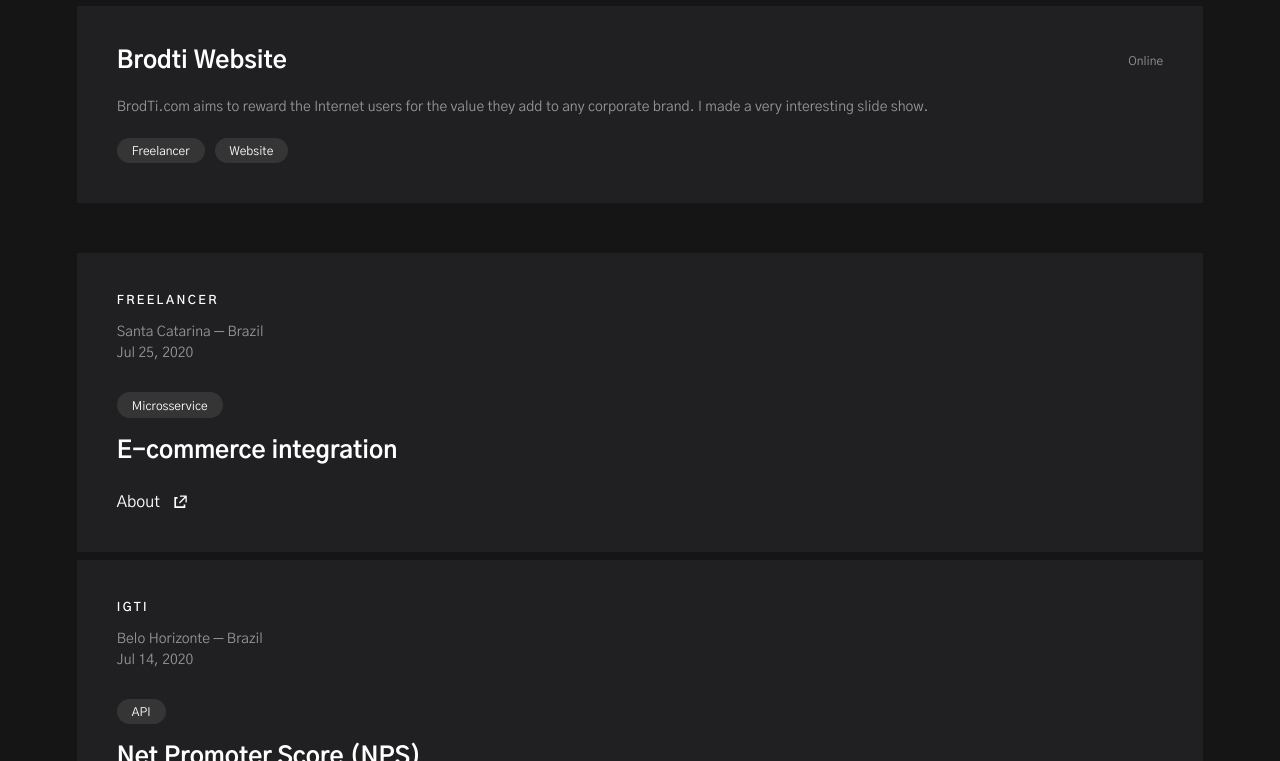
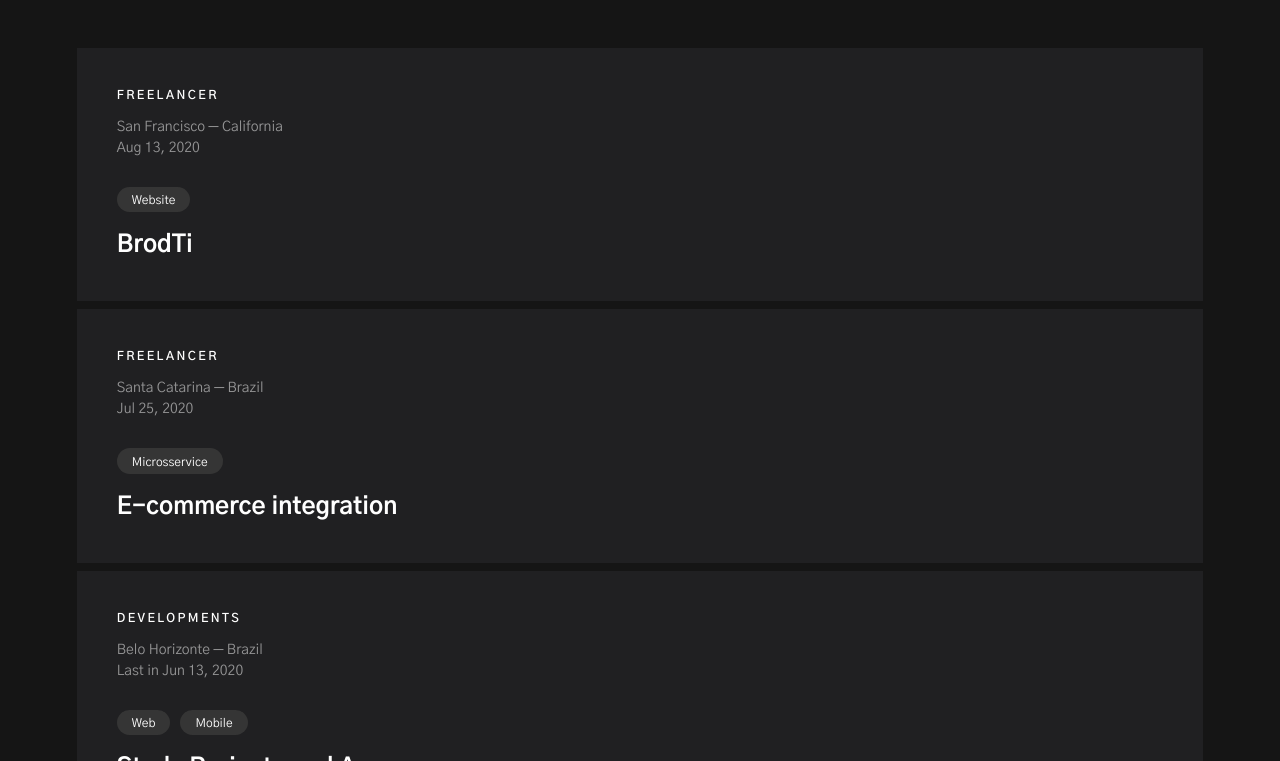
Before and after one commit to Igorryan/portfolio, a React (Create React App) app: page / in a window 1280 px wide. Shown: the part 559-1320 px from the top of the page. Built offline with nearby package versions, Linux system fonts and the light colour scheme.

Commit message:
change brodti to min project

```diff
--- a/src/components/Projectsmax/index.tsx
+++ b/src/components/Projectsmax/index.tsx
@@ -18,15 +18,6 @@
     tags: [
       'Backend', 'Web', 'UI Design'
     ]
-  },
-  {
-    id: 2,
-    title: 'Brodti Website',
-    description: 'BrodTi.com aims to reward the Internet users for the value they add to any corporate brand. I made a very interesting slide show.',
-    tags: [
-      'Freelancer', 'Website'
-    ]
-
   },
 ]
 
@@ -49,8 +40,6 @@
 
   return (
     <Container>
-      <StyledLink to="/brodti">
-
         {projects.map(({ id, title, description, tags }, i) => (
           <motion.div
             whileHover={{ scale: 1.12 }}
@@ -72,7 +61,6 @@
             </Project>
           </motion.div>
         ))}
-      </StyledLink>
     </Container>
   );
 }
--- a/src/components/Projectsmin/index.tsx
+++ b/src/components/Projectsmin/index.tsx
@@ -1,24 +1,31 @@
 import React, { useCallback, useState } from 'react';
 import { motion } from "framer-motion";
+import { useHistory } from "react-router-dom";
 
-import { Container, Project, Title, TagsContainer, Tag, UpTitle, Local, Data, AboutArea, AboutLink } from './styles';
-
-import AboutIcon from '../../assets/icons/access.svg';
+import { Container, Project, Title, TagsContainer, Tag, UpTitle, Local, Data } from './styles';
 
 interface IProject {
-  id: number;
   title: string;
   uptitle: string;
   local: string;
   date: string;
   tags: string[];
-  about: string;
+  page: string;
 }
 
 
 const projects: IProject[] = [
   {
-    id: 1,
+    title: 'BrodTi',
+    uptitle: 'Freelancer',
+    local: 'San Francisco ─ California',
+    date: 'Aug 13, 2020',
+    tags: [
+      'Website'
+    ],
+    page: '/brodti'
+  },
+  {
     title: 'E-commerce integration',
     uptitle: 'Freelancer',
     local: 'Santa Catarina ─ Brazil',
@@ -26,21 +33,9 @@
     tags: [
       'Microsservice'
     ],
-    about: 'Preparar um resumo para apresentar aqui.'
+    page: ''
   },
   {
-    id: 2,
-    title: 'Net Promoter Score (NPS)',
-    uptitle: 'IGTI',
-    local: 'Belo Horizonte ─ Brazil',
-    date: 'Jul 14, 2020',
-    tags: [
-      'API'
-    ],
-    about: 'Preparar um resumo para apresentar aqui.'
-  },
-  {
-    id: 3,
     title: 'Study Projects and Apps',
     uptitle: 'Developments',
     local: 'Belo Horizonte ─ Brazil',
@@ -49,10 +44,19 @@
       'Web',
       'Mobile',
     ],
-    about: 'Preparar um resumo para apresentar aqui.'
+    page: ''
   },
   {
-    id: 4,
+    title: 'Net Promoter Score (NPS)',
+    uptitle: 'IGTI',
+    local: 'Belo Horizonte ─ Brazil',
+    date: 'Apr 14, 2020',
+    tags: [
+      'API'
+    ],
+    page: ''
+  },
+  {
     title: 'University Compartments',
     uptitle: 'PUC MINAS',
     local: 'Belo Horizonte ─ Brazil',
@@ -61,7 +65,7 @@
       'Javascript',
       'Firebase',
     ],
-    about: 'I developed to assist and optimize the management of the compartments made available to students. Besides being my first published project.'
+    page: ''
   },
 
 ]
@@ -72,6 +76,8 @@
   const [projectSelected, setProjectSelected] = useState<boolean>(false);
   const [focus, setFocus] = useState<number>();
   const [noProjectsSelected, setNoProjectsSelected] = useState<boolean>(true);
+
+  const history = useHistory();
 
   const handleSelectedProject = useCallback((id: number) => {
     setFocus(id);
@@ -84,29 +90,32 @@
     setNoProjectsSelected(true);
   }, []);
 
+  const handleNavigateToProject = useCallback((page) => {
+    history.push(page)
+  }, [])
+
   return (
     <Container>
 
-      {projects.map(({ id, uptitle, title, local, date, tags }, i) => (
+      {projects.map(({ uptitle, title, local, date, tags, page }, i) => (
         <motion.div
           whileHover={{ scale: 1.12 }}
-          key={id}
+          key={i}
         >
-          <Project onMouseLeave={handleDeselectedProject} onMouseEnter={() => handleSelectedProject(id)} style={{
-            opacity: (focus === id && projectSelected) || noProjectsSelected ? 1 : 0.6,
-            //marginTop: id % 2 === 0 ? 25 : 0,
-            //marginBottom: id % 2 === 0 ? -16 : 0,
+          <Project onClick={() => { handleNavigateToProject(page) }} onMouseLeave={handleDeselectedProject} onMouseEnter={() => handleSelectedProject(i)} style={{
+            opacity: (focus === i && projectSelected) || noProjectsSelected ? 1 : 0.6,
+            // marginTop: i % 2 !== 0 ? 25 : 0,
+            // marginBottom: i % 2 !== 0 ? -16 : 0,
           }}>
             <UpTitle>{uptitle.toUpperCase()}</UpTitle>
             <Local>{local}</Local>
             <Data>{date}</Data>
-            <TagsContainer key={id}>{tags.map((t, id) => (
+            <TagsContainer key={i}>{tags.map((t, id) => (
               <Tag key={id}>{t}</Tag>
             ))}</TagsContainer>
             <Title>
               {title}
             </Title>
-            <AboutArea><AboutLink href="#">About <img src={AboutIcon} alt="About"></img></AboutLink></AboutArea>
           </Project>
 
         </motion.div>
--- a/src/components/Projectsmin/styles.ts
+++ b/src/components/Projectsmin/styles.ts
@@ -54,7 +54,7 @@
   display: flex;
   align-items: center;
 
-  margin-top: 40px;
+  margin-top: 60px;
   margin-bottom: 18px;
 
   @media only screen and (max-width: 1300px){
@@ -79,18 +79,3 @@
   font-weight: 700;
   line-height: 1.3em;
 `
-
-export const AboutArea = styled.div`
-  margin-top: 25px;
-`
-
-export const AboutLink = styled.a`
-  font-size: 16px;
-  text-decoration: none;
-  color: #FFF;
-
-  img {
-    margin-left: 10px;
-    margin-bottom: -2px;
-  }
-`
--- a/src/components/Sidebar/index.tsx
+++ b/src/components/Sidebar/index.tsx
@@ -23,7 +23,7 @@
 
   useEffect(() => {
     window.addEventListener('scroll', verifyScroll);
-  });
+  }, []);
 
   const verifyScroll = useCallback(() => {
     if (contactContainerRef.current?.offsetTop && window.scrollY >= contactContainerRef.current?.offsetTop + 200) {
--- a/src/pages/Brodti/index.tsx
+++ b/src/pages/Brodti/index.tsx
@@ -44,7 +44,8 @@
 
   return (
     <Container>
-      <Sidebar title='BrodTi'
+      <Sidebar
+        title='BrodTi'
         hardSkills={hardSkills} logo={Logo}>
         In this freelancer project, I received the layout of the entire site to develop. I implemented it faithfully and took the opportunity to add an addictive slide show.
         <br /><a href="https://www.brodti.com/" rel="noopener noreferrer" target="_blank">www.brodti.com</a>
```
